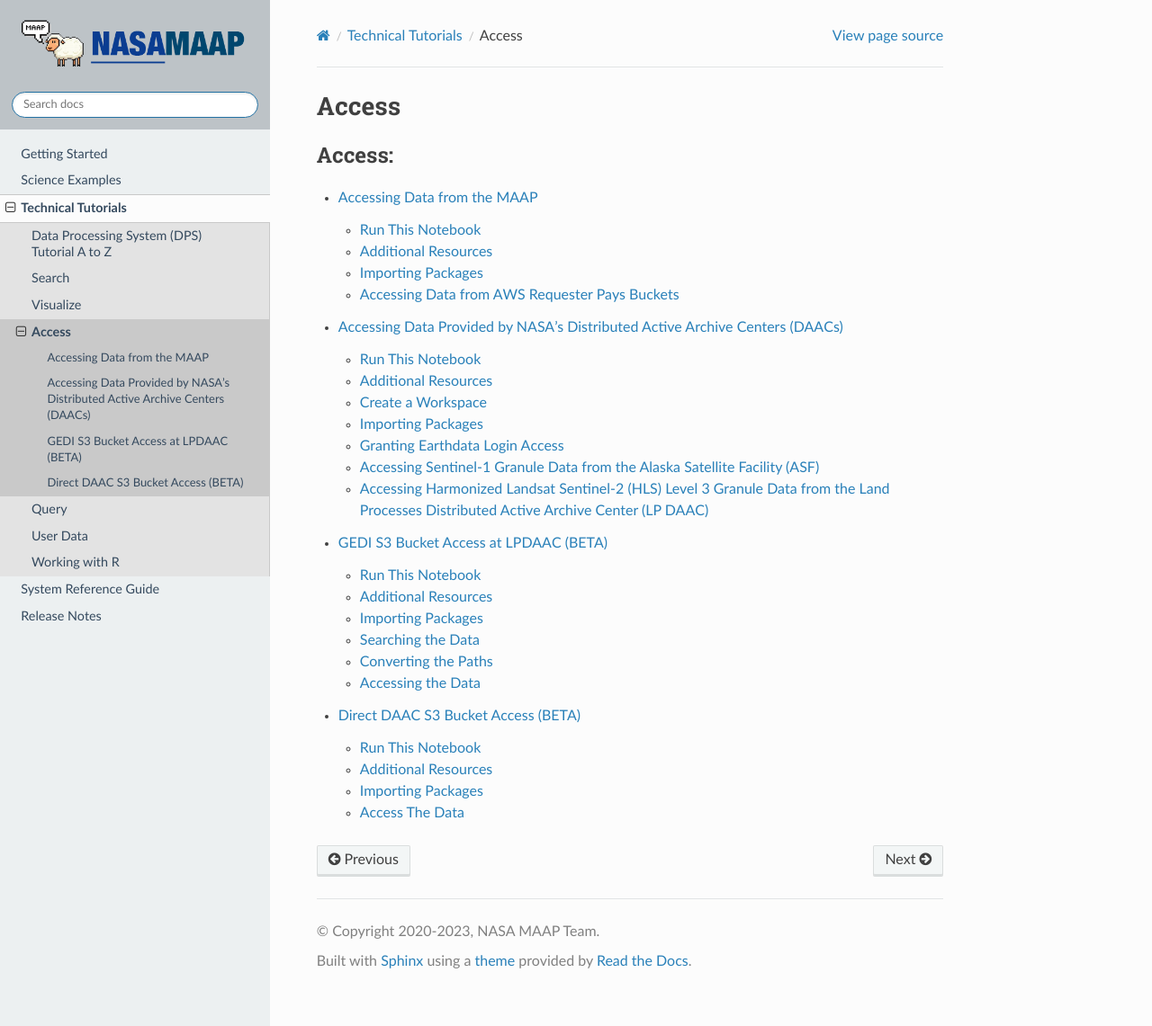
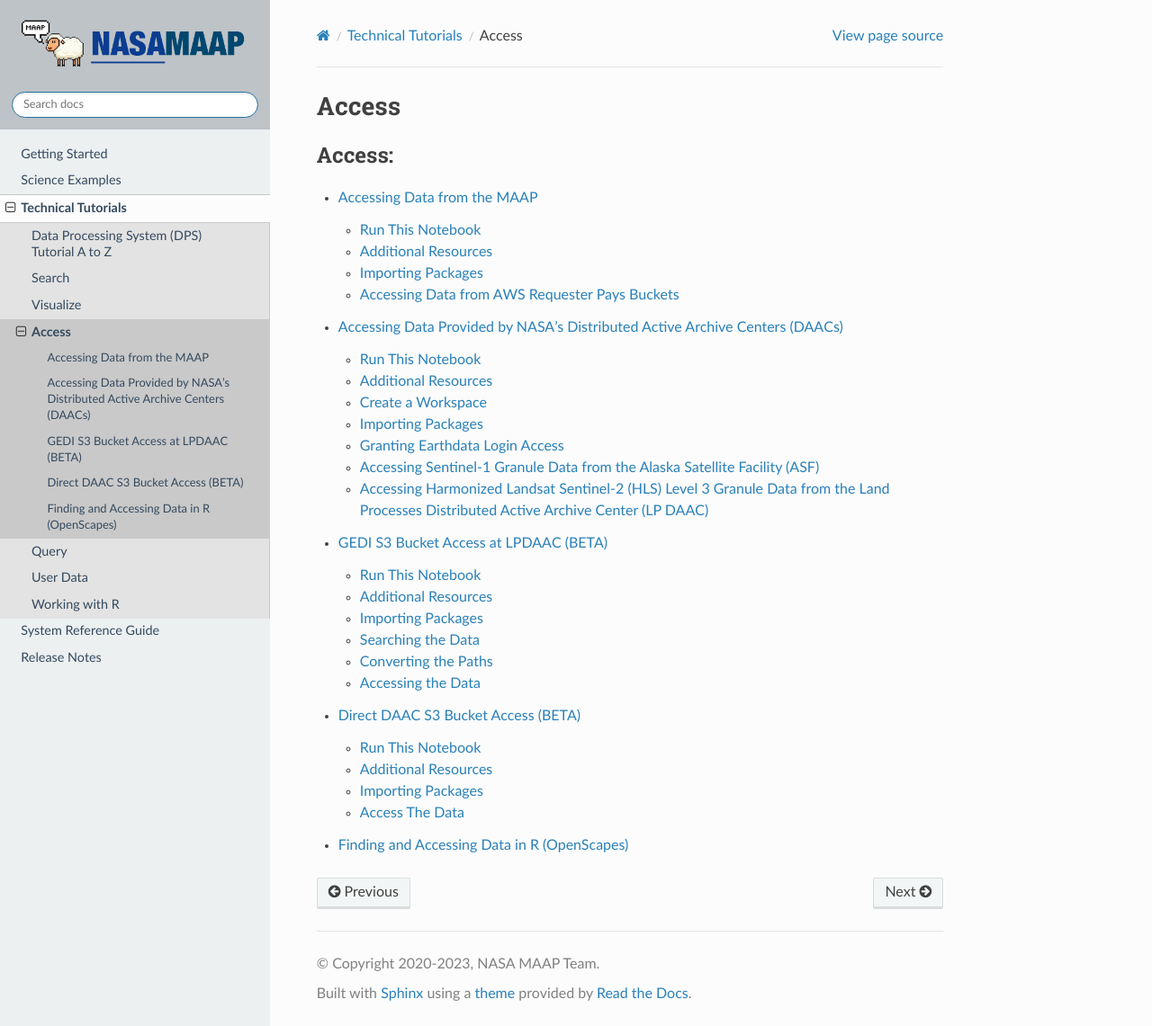
Before and after one commit to MAAP-Project/maap-documentation, a Sphinx documentation site: the page built from docs/source/technical_tutorials/accessing.rst, in a window 1280 px wide and 1141 px high. Shown: the whole window at 90% size. Built offline with Sphinx 7.4.7 and the Read the Docs theme 3.1.0, drawn with Linux system fonts in a browser that asks for light colours; pages that are not in the unit, such as notebooks, are missing from menus.

Commit message:
Add reference to OpenScape find data in R in Search and Accessing sections

```diff
--- a/docs/source/technical_tutorials/accessing.rst
+++ b/docs/source/technical_tutorials/accessing.rst
@@ -11,3 +11,4 @@ Access
   access/edav_wcs_data.ipynb
   access/lpdaac_gedi_access.ipynb
   access/direct_access.ipynb
+  working_with_r/find_data_in_r.rst
--- a/docs/source/technical_tutorials/searching.rst
+++ b/docs/source/technical_tutorials/searching.rst
@@ -22,3 +22,4 @@ More information on each catalog and migrating from MAAP's CMR here: `MAAP's Dua
   search/granules.ipynb
   search/searching_the_stac_catalog.ipynb
   search/collection_discovery.ipynb
+  working_with_r/find_data_in_r.rst
--- a/docs/source/technical_tutorials/working_with_r/find_data_in_r.rst
+++ b/docs/source/technical_tutorials/working_with_r/find_data_in_r.rst
@@ -1,4 +1,4 @@
-Finding Data in R (OpenScapes)
+Finding and Accessing Data in R (OpenScapes)
 =====================================
 
 Visit the OpenScapes documentation here: `Finding Data in R (OpenScapes) <https://nasa-openscapes.github.io/earthdata-cloud-cookbook/how-tos/find-data/find-r.html>`_.
```
